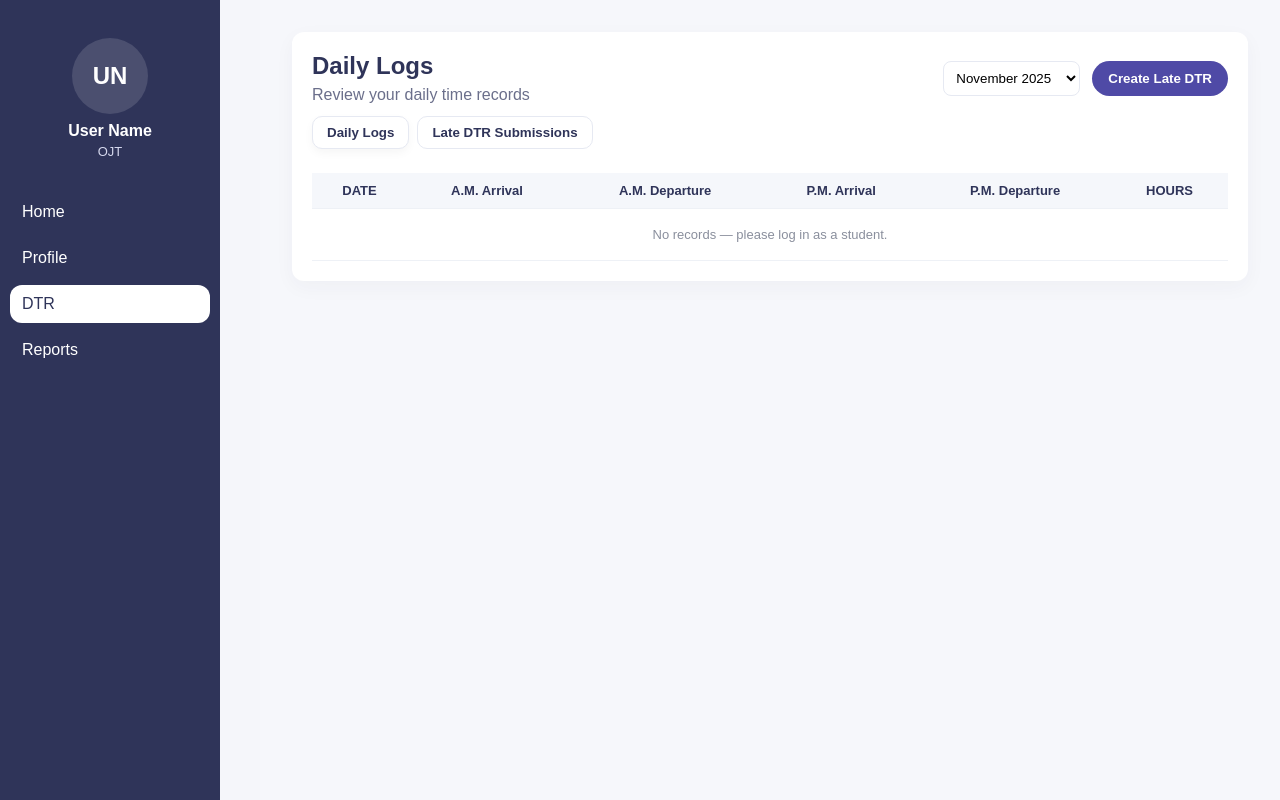
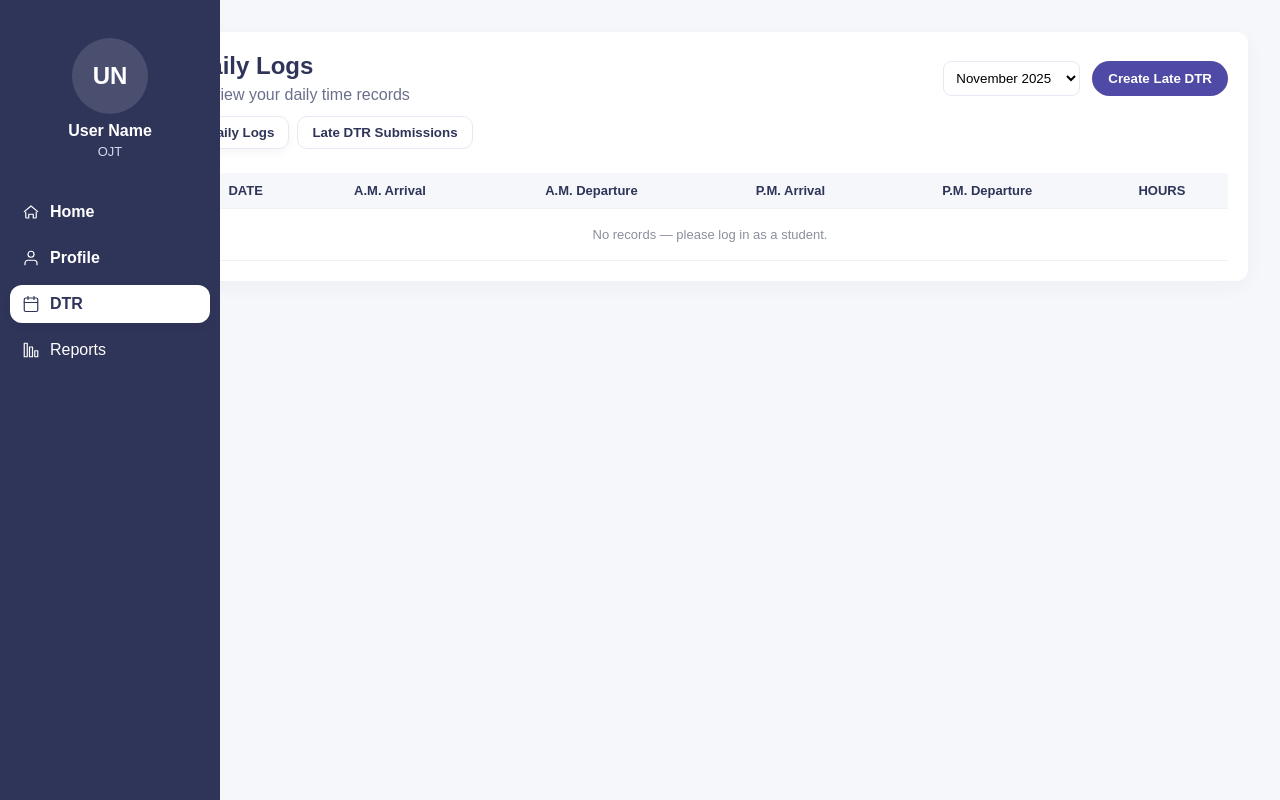
Before and after one commit to prettysunset/CapstoneSample, a PHP site: page /ojts/ojt_dtr.php in a window 1280 px wide. Run offline with PHP 8.4, Linux system fonts and the light colour scheme.

Commit message:
side panel ojt

```diff
--- a/ojts/ojt_dtr.php
+++ b/ojts/ojt_dtr.php
@@ -229,17 +229,58 @@ try {
         </div>
 
         <nav style="padding: 6px 10px 12px;">
-          <a href="ojt_home.php" style="display:flex;align-items:center;gap:10px;padding:10px 12px;margin:8px 0;border-radius:12px;text-decoration:none;color:#fff;background:transparent;">Home</a>
-          <a href="ojt_profile.php" style="display:flex;align-items:center;gap:10px;padding:10px 12px;margin:8px 0;border-radius:12px;text-decoration:none;color:#fff;background:transparent;">Profile</a>
-          <a href="ojt_dtr.php" class="active" aria-current="page" style="display:flex;align-items:center;gap:10px;padding:10px 12px;margin:8px 0;border-radius:12px;text-decoration:none;color:#2f3459;background:#fff;">DTR</a>
-          <a href="ojt_reports.php" style="display:flex;align-items:center;gap:10px;padding:10px 12px;margin:8px 0;border-radius:12px;text-decoration:none;color:#fff;background:transparent;">Reports</a>
+          <a href="ojt_home.php"
+             style="display:flex;align-items:center;gap:10px;padding:10px 12px;margin:8px 0;border-radius:12px;text-decoration:none;color:#fff;background:transparent;">
+            <svg width="18" height="18" viewBox="0 0 24 24" fill="none" stroke="currentColor" stroke-width="1.6" stroke-linecap="round" stroke-linejoin="round" style="flex:0 0 18px;">
+              <path d="M3 11.5L12 4l9 7.5"></path>
+              <path d="M5 12v7a1 1 0 0 0 1 1h3v-5h6v5h3a1 1 0 0 0 1-1v-7"></path>
+            </svg>
+            <span style="font-weight:600;">Home</span>
+          </a>
+
+            <a href="ojt_profile.php"
+             style="display:flex;align-items:center;gap:10px;padding:10px 12px;margin:8px 0;border-radius:12px;text-decoration:none;color:#fff;background:transparent;">
+            <svg width="18" height="18" viewBox="0 0 24 24" fill="none" stroke="currentColor" stroke-width="1.6" stroke-linecap="round" stroke-linejoin="round" style="flex:0 0 18px;">
+              <path d="M20 21v-2a4 4 0 0 0-4-4H8a4 4 0 0 0-4 4v2"></path>
+              <circle cx="12" cy="7" r="4"></circle>
+            </svg>
+            <span style="font-weight:600;">Profile</span>
+            </a>
+
+            <a href="ojt_dtr.php" class="active" aria-current="page"
+             style="display:flex;align-items:center;gap:10px;padding:10px 12px;margin:8px 0;border-radius:12px;text-decoration:none;color:#2f3459;background:#fff;box-shadow:0 4px 10px rgba(0,0,0,0.04);">
+            <svg width="18" height="18" viewBox="0 0 24 24" fill="none" stroke="currentColor" stroke-width="1.6" stroke-linecap="round" stroke-linejoin="round" style="flex:0 0 18px;">
+              <rect x="3" y="4" width="18" height="18" rx="2"></rect>
+              <line x1="16" y1="2" x2="16" y2="6"></line>
+              <line x1="8" y1="2" x2="8" y2="6"></line>
+              <line x1="3" y1="10" x2="21" y2="10"></line>
+            </svg>
+            <span style="font-weight:600;">DTR</span>
+            </a>
+
+            <a href="ojt_reports.php" style="display:flex;align-items:center;gap:10px;padding:10px 12px;margin:8px 0;border-radius:12px;text-decoration:none;color:#fff;background:transparent;">
+            <svg width="18" height="18" viewBox="0 0 24 24" fill="none" stroke="currentColor" stroke-width="1.6" stroke-linecap="round" stroke-linejoin="round" style="flex:0 0 18px;">
+              <rect x="3" y="3" width="4" height="18"></rect>
+              <rect x="10" y="8" width="4" height="13"></rect>
+              <rect x="17" y="13" width="4" height="8"></rect>
+            </svg>
+            <span>Reports</span>
+          </a>
         </nav>
+      </div>
+
+      <div style="padding:14px 12px 26px;">
+        <!-- sidebar logout removed — use top-right logout icon instead -->
+      </div>
+    </div>
+  </div>
+
       </div>
       <div style="padding:14px 12px 26px;"></div>
     </div>
   </div>
 
-  <div class="content-wrap">
+  <div class="content-wrap" style="left:140px;">
     <div class="card">
       <div class="top-actions" style="flex-direction:column;align-items:stretch;">
         <div style="display:flex;justify-content:space-between;align-items:center;">
```
Also changed, not shown: ojts/ojt_profile.php (+34 -2 lines).
